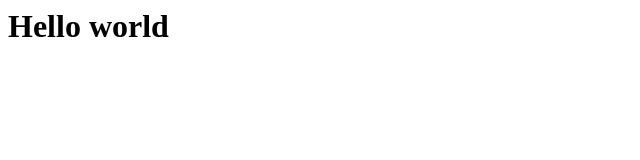
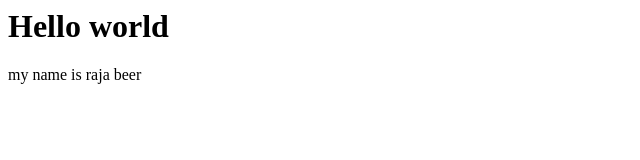
Before and after one commit to SundaramoorthyAnandh/demo-branch, a plain HTML site: page index.html in a window 1280 px wide. Shown: the whole page, without its empty margins (0-640 px from the left). Drawn offline with Linux system fonts and the light colour scheme.

Commit message:
addad my name

```diff
--- a/index.html
+++ b/index.html
@@ -1,4 +1,4 @@
 <html>
 <h1>Hello world</h1>
-
+<p>my name is raja beer</p>
 </html>
```
